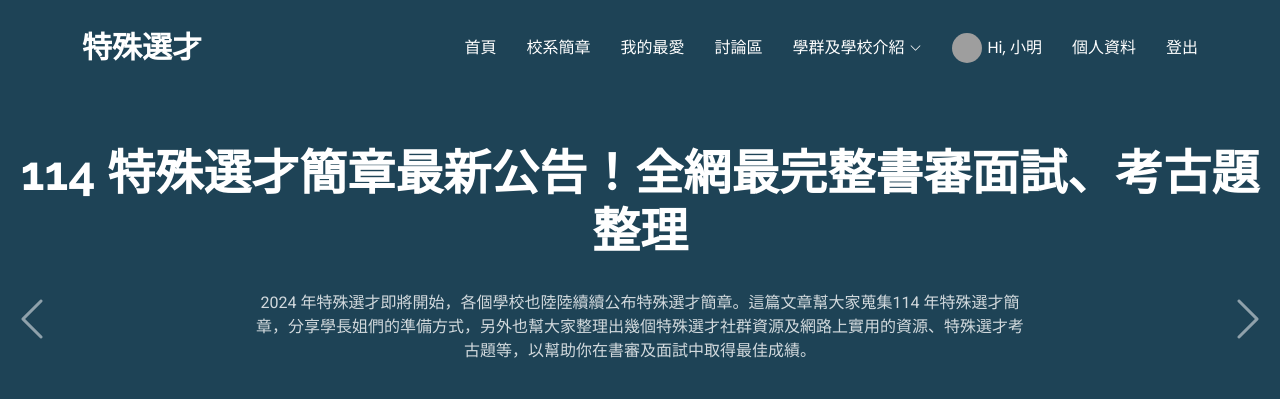
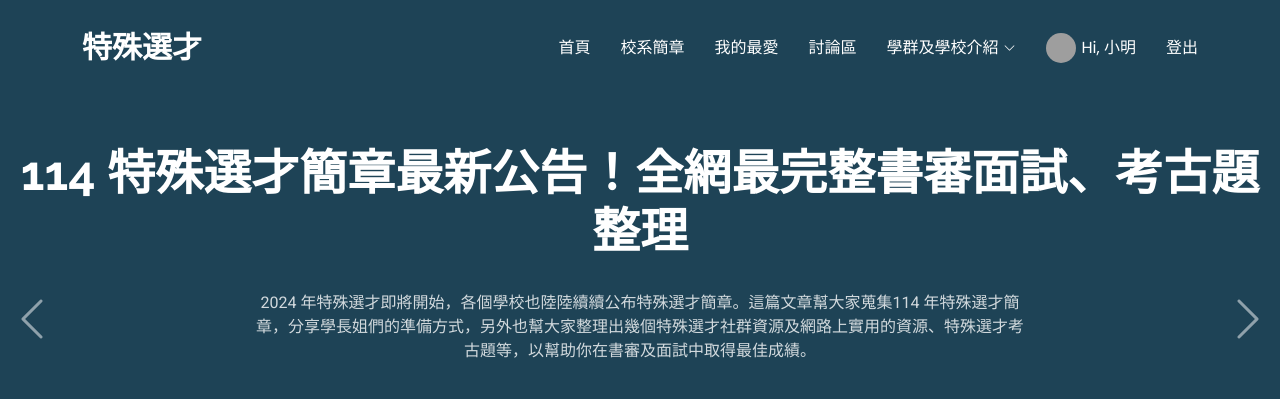
Before and after one commit to yuchansun/6SA, a PHP site: page /index.php in a window 1280 px wide. Shown: the top 399 px of the page. Run offline with PHP 8.4, Linux system fonts and the light colour scheme; a user stored in the database is signed in; data comes from the database, SQL or seed files in the repository; grey boxes are pictures that could not be loaded.

Commit message:
header 更新更新

```diff
--- a/Moderna/header.php
+++ b/Moderna/header.php
@@ -52,7 +52,7 @@ if ($currentPage === 'blog-details.php' && !isset($_SESSION['user'])) {
         <?php if (isset($_SESSION['nickname'])): ?>
           <li class="d-flex align-items-center"><a href="update_personal.php">
   <img src="<?= $photoPath ?>" alt="Profile" style="width: 30px; height: 30px; border-radius: 50%; object-fit: cover; margin-right: 6px;">
-  <span>Hi, <?= htmlspecialchars($_SESSION['nickname']) ?></span><li>個人資料</li></a>
+  <span>Hi, <?= htmlspecialchars($_SESSION['nickname']) ?></span><li></li></a>
 </li>
 
 <li><a href="logout.php">登出</a></li>
```
